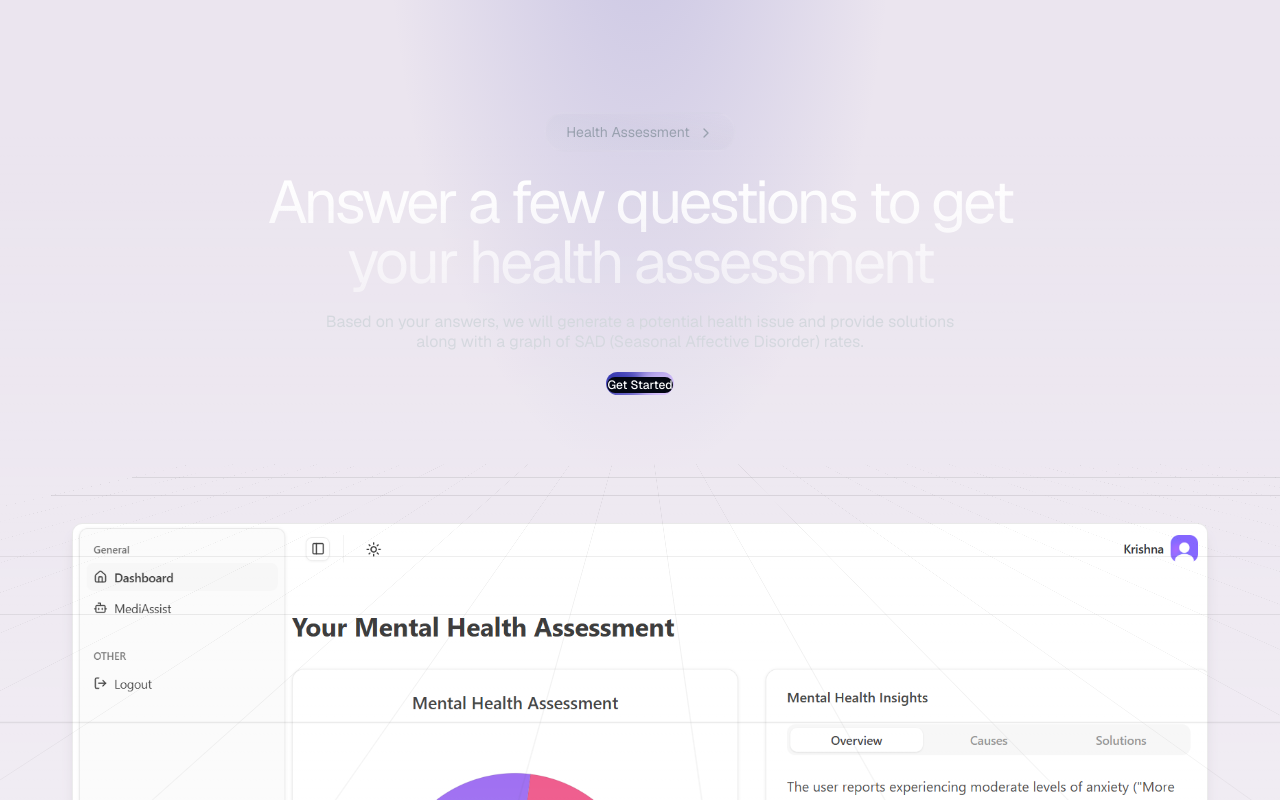
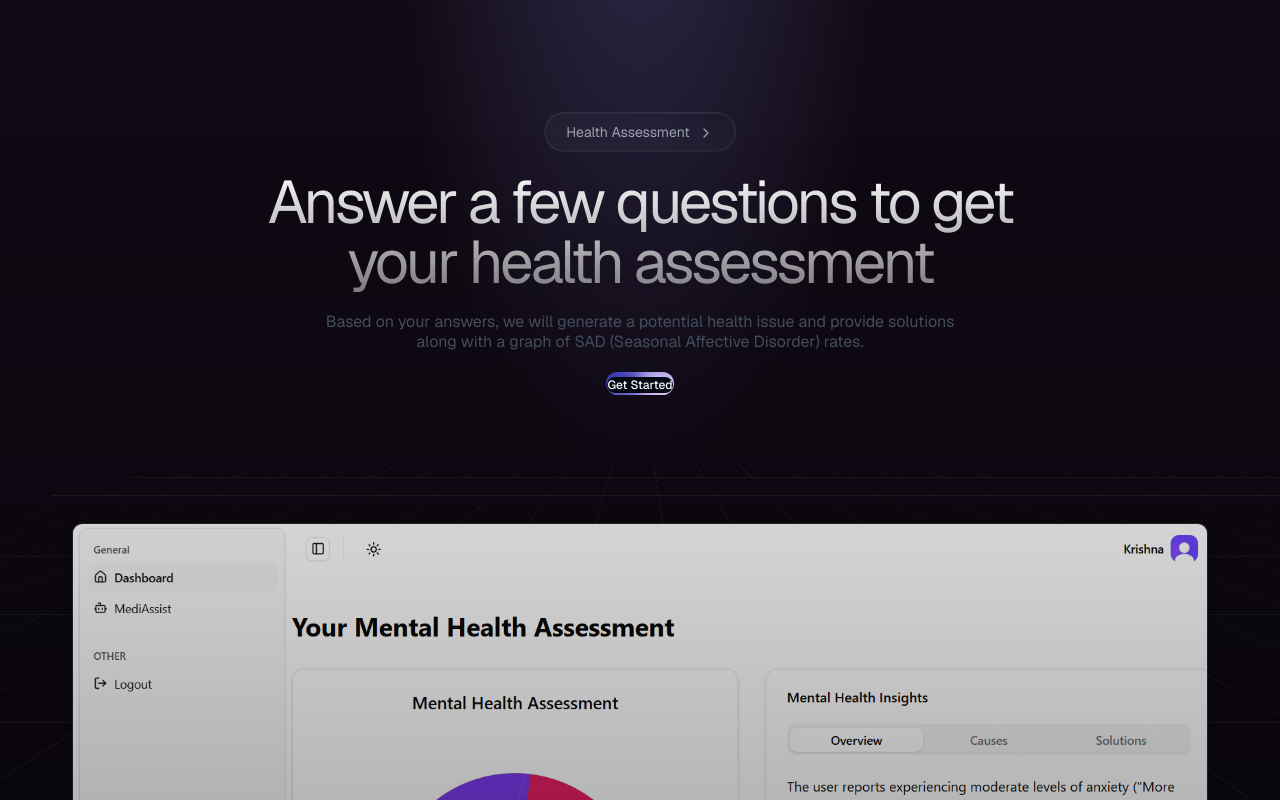
Before and after one commit to Exlaso/project_vedantbhavsar_22, a Next.js app: page / in a window 1280 px wide. Shown: the top 800 px of the page. Built offline with nearby package versions, Linux system fonts and the light colour scheme.

Commit message:
production ready

```diff
--- a/app/(dashboard)/(main)/layout.tsx
+++ b/app/(dashboard)/(main)/layout.tsx
@@ -1,14 +1,22 @@
 import { AppSidebar } from "@/components/layout/app-sidebar";
 import Header from "@/components/layout/header";
 import { SidebarProvider, SidebarTrigger } from "@/components/ui/sidebar";
+import {ThemeProvider} from "@/utils/theme-provider";
 
 export default function DashboardLayout({
   children,
 }: Readonly<{ children: React.ReactNode }>) {
   return (
+      <ThemeProvider
+          attribute="class"
+          defaultTheme="system"
+          enableSystem
+          disableTransitionOnChange
+      >
     <SidebarProvider>
       <div className="h-[calc(100vh-4rem)] flex w-full">
         <div className="">
+
           <AppSidebar />
         </div>
         <div className="flex flex-col w-full">
@@ -17,5 +25,6 @@ export default function DashboardLayout({
         </div>
       </div>
     </SidebarProvider>
+      </ThemeProvider>
   );
 }
--- a/app/layout.tsx
+++ b/app/layout.tsx
@@ -27,19 +27,13 @@ export default function RootLayout({
 }>) {
   return (
     <ClerkProvider>
-      <html lang="en">
+      <html lang="en" className={"dark"}>
         <TanstackProvider>
           <body
             className={`${geistSans.variable} ${geistMono.variable} antialiased`}
           >
-            <ThemeProvider
-              attribute="class"
-              defaultTheme="system"
-              enableSystem
-              disableTransitionOnChange
-            >
+
               {children}
-            </ThemeProvider>
           </body>
         </TanstackProvider>
       </html>
--- a/app/page.tsx
+++ b/app/page.tsx
@@ -5,7 +5,7 @@ import Image from "next/image";
 
 export default function Home() {
   return (
-    <div className="font-[family-name:var(--font-geist-sans)]">
+    <div className="font-[family-name:var(--font-geist-sans)] ">
       <Hero />
       <Features />
       <FAQ />
--- a/components/layout/hero.tsx
+++ b/components/layout/hero.tsx
@@ -47,7 +47,7 @@ export default function Hero() {
               Answer a few questions to get your health assessment
             </h2>
 
-            <p className="max-w-2xl mx-auto text-gray-300">
+            <p className="max-w-2xl mx-auto text-gray-6 00">
               Based on your answers, we will generate a potential health issue
               and provide solutions along with a graph of SAD (Seasonal
               Affective Disorder) rates.
@@ -58,7 +58,7 @@ export default function Hero() {
                 <div className="inline-flex h-full w-full cursor-pointer items-center justify-center rounded-full bg-gray-950 text-xs font-medium text-gray-50 backdrop-blur-3xl">
                   <SignInButton
                       forceRedirectUrl={'/onboarding'}
-                    //  @ts-ignore
+                    //  @ts-ignore */
                     className="inline-flex rounded-full text-center group items-center w-full justify-center bg-gradient-to-tr from-zinc-300/5 via-purple-400/20 to-transparent text-white border-input border-[1px] hover:bg-transparent/90 transition-colors sm:w-auto py-4 px-10"
                   >
                     Get Started
```
